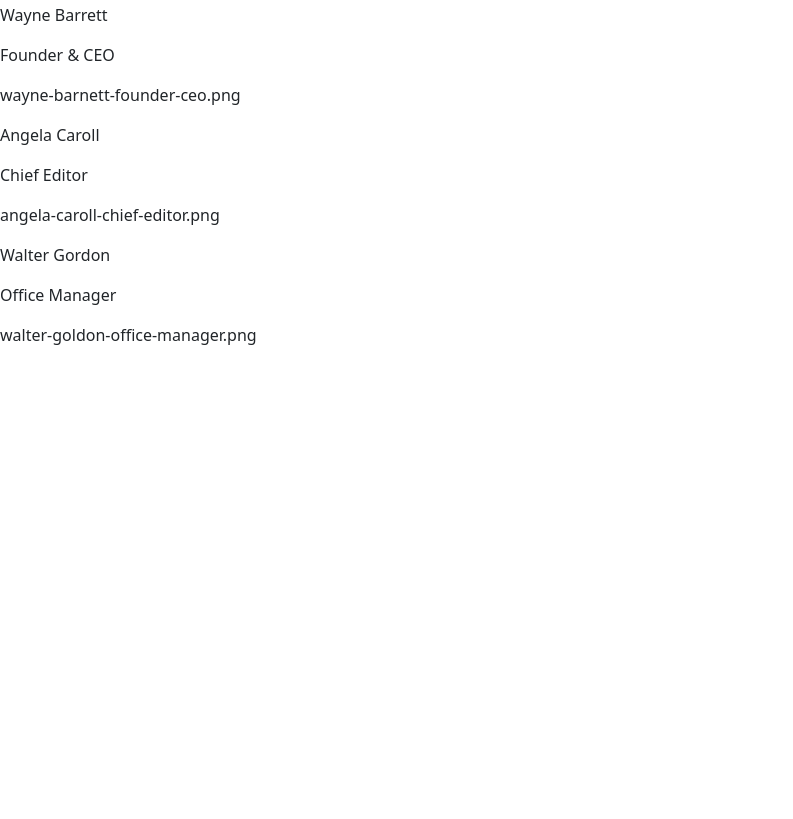
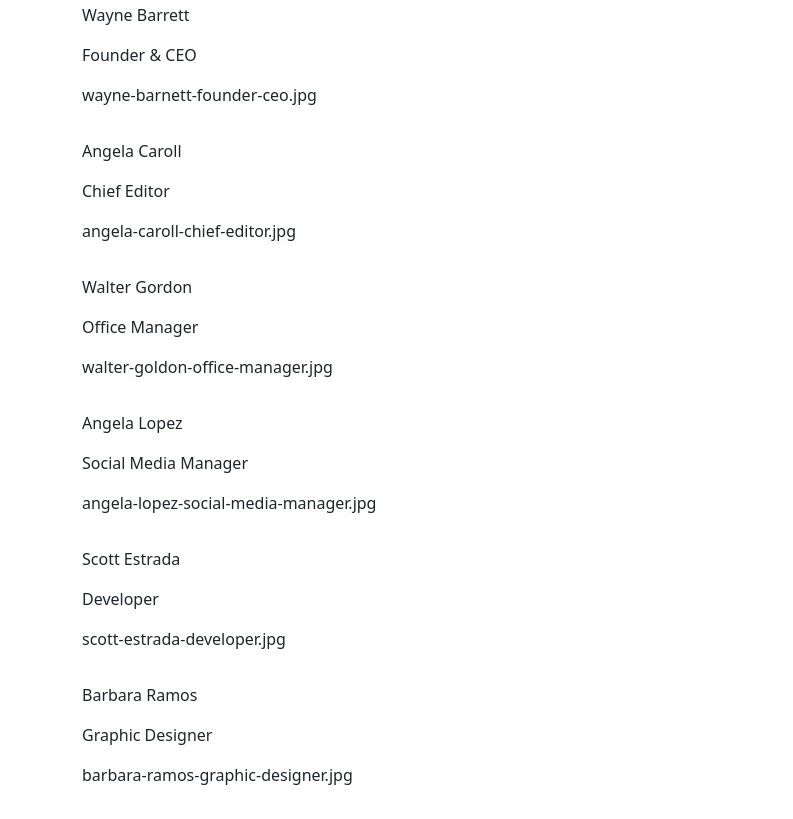
Before and after one commit to RiccardoPollice/js-our-team, a plain HTML site: page index.html in a window 1280 px wide. Shown: the part 53-872 px from the top of the page, without its empty margins (0-793 px from the left). Before the commit the page ends 800 px from the top, so only its background shows below. Drawn offline with nearby package versions, Linux system fonts and the light colour scheme.

Commit message:
Fine lavoro

```diff
--- a/index.html
+++ b/index.html
@@ -8,23 +8,57 @@
   </head>
   <body>
     <h1 class="text-center">Our Team</h1>
-    <div>
+
+    <div class="container">
+        <div class="row justify-content-center mb-3">
+            <div class="col">
               <p><span>Wayne Barrett</span></p>
              <p><span>Founder & CEO</span></p>
-        <p><span>wayne-barnett-founder-ceo.png</span></p>
+             <p><span>wayne-barnett-founder-ceo.jpg</span></p>
+            </div>
         </div>
 
-    <div>
+       <div class="row justify-content-center mb-3">
+          <div class="col">
              <p><span>Angela Caroll</span></p>
              <p><span>Chief Editor</span></p>
-        <p><span>angela-caroll-chief-editor.png</span></p>
+              <p><span>angela-caroll-chief-editor.jpg</span></p>
+           </div>
        </div>
 
-     <div>
+       <div class="row justify-content-center mb-3">
+           <div class="col">
               <p><span>Walter Gordon</span></p>
              <p><span>Office Manager</span></p>
-        <p><span>walter-goldon-office-manager.png</span></p>
+             <p><span>walter-goldon-office-manager.jpg</span></p>
            </div>
+       </div>
+
+       <div class="row justify-content-center mb-3">
+            <div class="col">
+               <p><span>Angela Lopez</span></p>
+               <p><span>Social Media Manager</span></p>
+               <p><span>angela-lopez-social-media-manager.jpg</span></p>
+           </div>
+       </div>
+
+      <div class="row justify-content-center mb-3">
+            <div class="col">
+              <p><span>Scott Estrada</span></p>
+              <p><span>Developer</span></p>
+              <p><span>scott-estrada-developer.jpg</span></p>
+           </div>
+       </div>
+
+       <div class="row justify-content-center mb-3">
+          <div class="col">
+             <p><span>Barbara Ramos</span></p>
+             <p><span>Graphic Designer</span></p>
+             <p><span>barbara-ramos-graphic-designer.jpg</span></p>
+           </div>
+      </div>
+    </div>
+
     <script src="https://cdn.jsdelivr.net/npm/bootstrap@5.2.3/dist/js/bootstrap.bundle.min.js" integrity="sha384-kenU1KFdBIe4zVF0s0G1M5b4hcpxyD9F7jL+jjXkk+Q2h455rYXK/7HAuoJl+0I4" crossorigin="anonymous"></script>
     <script src="./js/main.js"></script>
   </body>
--- a/js/main.js
+++ b/js/main.js
@@ -2,37 +2,37 @@ let ourTeam = [
 {
     nome: "Wayne Barnett",
     ruolo: "Founder & CEO",
-    foto: "wayne-barnett-founder-ceo.png"
+    foto: "wayne-barnett-founder-ceo.jpg"
 },
 
 {
     nome: "Angela Caroll",
     ruolo: "Chief Editor",
-    foto: "angela-caroll-chief-editor.png"
+    foto: "angela-caroll-chief-editor.jpg"
 },
 
 {
     nome: "Walter Gordon",
     ruolo: "Office Manager",
-    foto: "walter-goldon-office-manager.png"
+    foto: "walter-goldon-office-manager.jpg"
 },
 
 {
     nome: "Angela Lopez",
     ruolo: "Social Media Manager",
-    foto: "angela-lopez-social-media-manager.png"
+    foto: "angela-lopez-social-media-manager.jpg"
 },
 
 {
     nome: "Scott Estrada",
     ruolo: "Developer",
-    foto: "scott-estrada-developer.png"
+    foto: "scott-estrada-developer.jpg"
 },
 
 {
     nome: "Barbara Ramos",
     ruolo: "Graphic Designer",
-    foto: "barbara-ramos-graphic-designer.png"
+    foto: "barbara-ramos-graphic-designer.jpg"
 }
 ]
 
```
Lines whose indentation alone changed are shown as unchanged.
